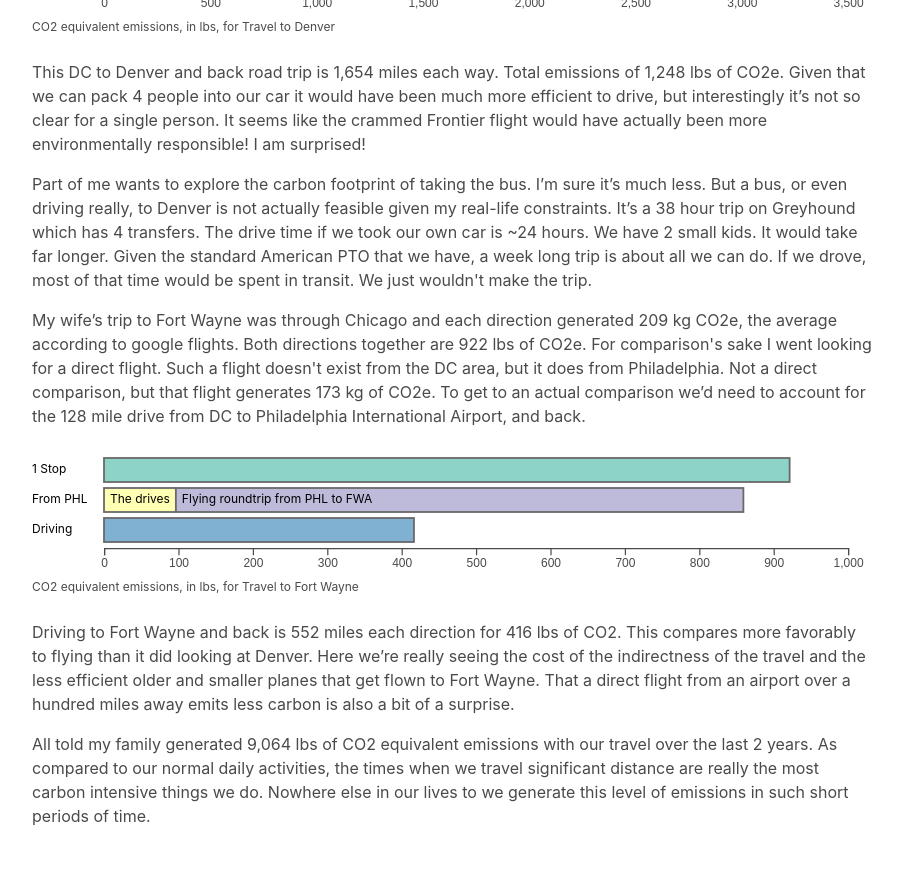
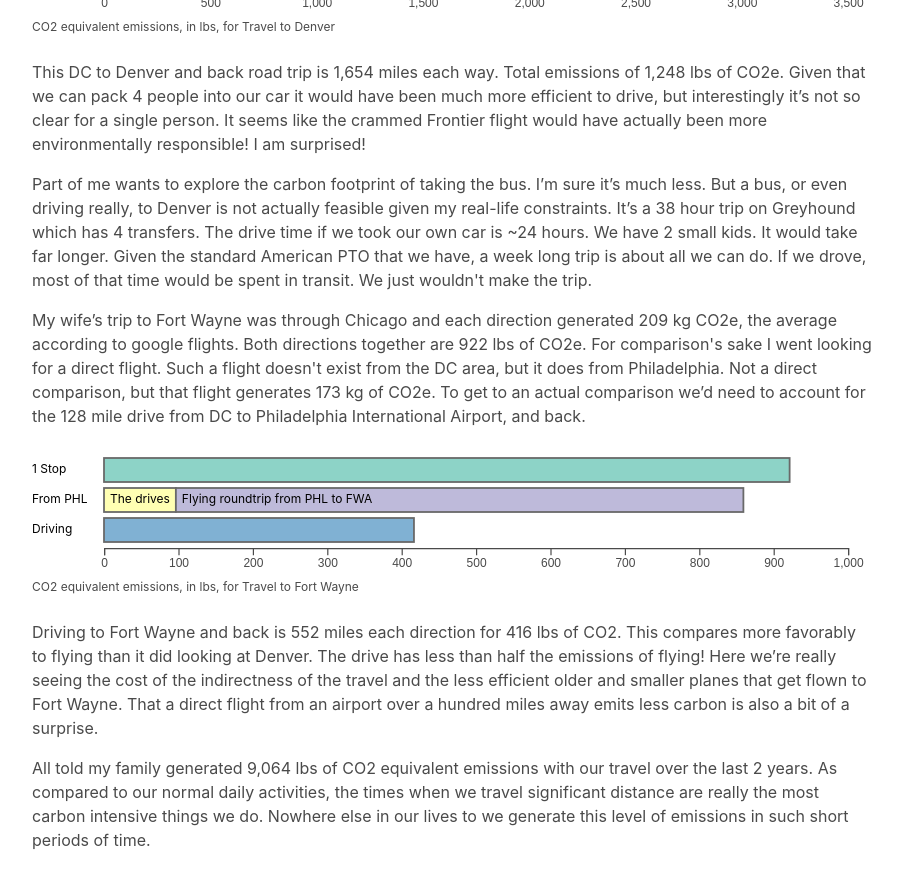
Before and after one commit to miccolis/miccolis.github.io, a Jekyll site: the page built from _posts/2022-05-19-two-years-travel-emissions.html, in a window 1280 px wide and 900 px high, scrolled down 995 px. Shown: the top 888 px of the window, without its empty margins (16-918 px from the left). Built offline with Jekyll 4.4.1, drawn with Linux system fonts in a browser that asks for light colours.

Commit message:
State the ft wayne drive vs fly difference

```diff
--- a/_posts/2022-05-19-two-years-travel-emissions.html
+++ b/_posts/2022-05-19-two-years-travel-emissions.html
@@ -74,7 +74,7 @@ My wife’s trip to Fort Wayne was through Chicago and each direction generated
 
             <div class="content">
                 <p>
-Driving to Fort Wayne and back is 552 miles each direction for 416 lbs of CO2. This compares more favorably to flying than it did looking at Denver. Here we’re really seeing the cost of the indirectness of the travel and the less efficient older and smaller planes that get flown to Fort Wayne. That a direct flight from an airport over a hundred miles away emits less carbon is also a bit of a surprise.
+Driving to Fort Wayne and back is 552 miles each direction for 416 lbs of CO2. This compares more favorably to flying than it did looking at Denver. The drive has less than half the emissions of flying! Here we’re really seeing the cost of the indirectness of the travel and the less efficient older and smaller planes that get flown to Fort Wayne. That a direct flight from an airport over a hundred miles away emits less carbon is also a bit of a surprise.
                 </p>
                 <p>
 All told my family generated 9,064 lbs of CO2 equivalent emissions with our travel over the last 2 years. As compared to our normal daily activities, the times when we travel significant distance are really the most carbon intensive things we do. Nowhere else in our lives to we generate this level of emissions in such short periods of time.
```
